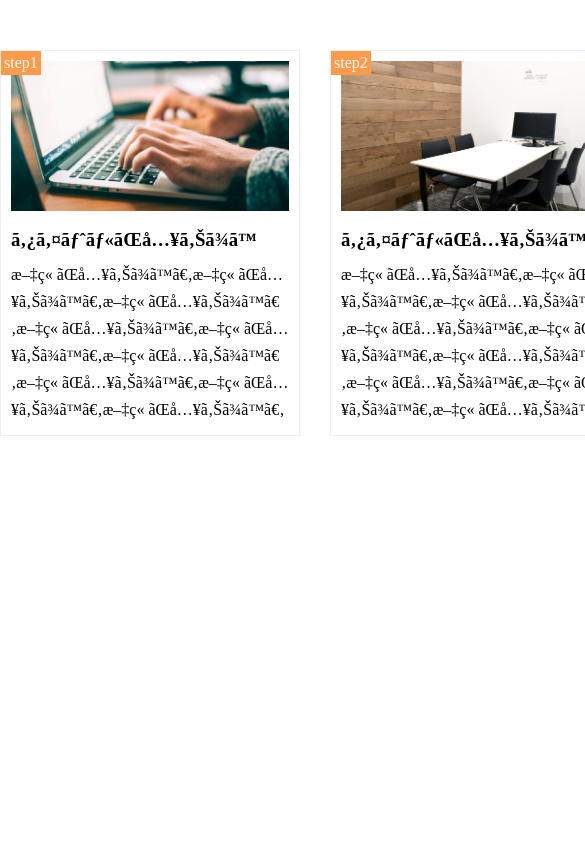
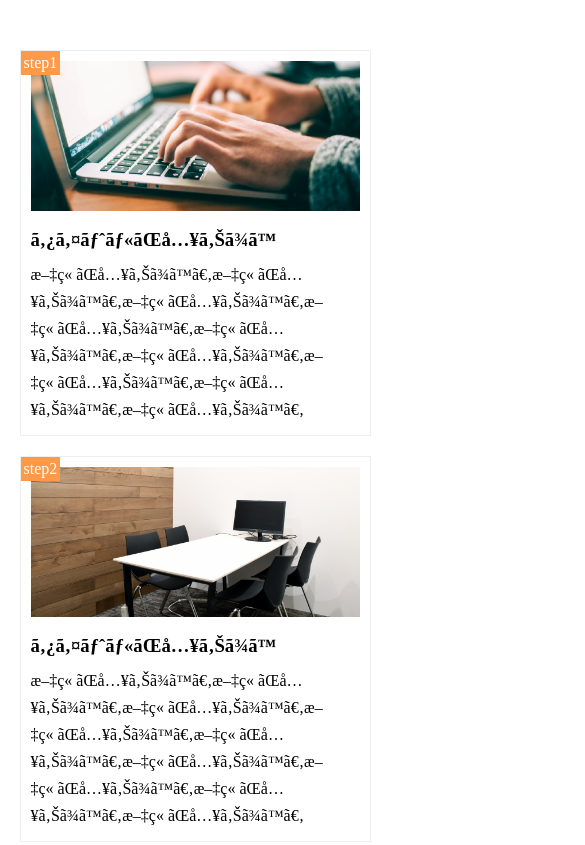
Before and after one commit to mihakoyamatsu/html9, a plain HTML site: page index.html in a window 390 px wide. Shown: the top 845 px of the page, 585 px wide, since content can reach past the window. Drawn offline with Linux system fonts and the light colour scheme.

Commit message:
submit 1st task

```diff
--- a/index.html
+++ b/index.html
@@ -2,6 +2,7 @@
 <html lang="ja">
 <head>
   <meta charset="=UTF-8">
+  <meta name="viewport" content="width=device-width,initial-scale=1.0">
   <title>演習問題９</title>
   <link rel="stylesheet" href="style.css">
 </head>
--- a/style.css
+++ b/style.css
@@ -60,3 +60,18 @@ main {
 .title {
   margin: 15px 0 5px;
 }
+
+/* 768px以下の際に適用される設定 */
+@media screen and (max-width:768px) {
+  main {
+    width: 100%;
+  }
+  .step-box {
+    width: 90%;
+    margin: 0 auto !important;
+    float: none;
+  }
+  .step-box:nth-child(2) {
+    margin: 20px auto !important;
+  }
+}
```
